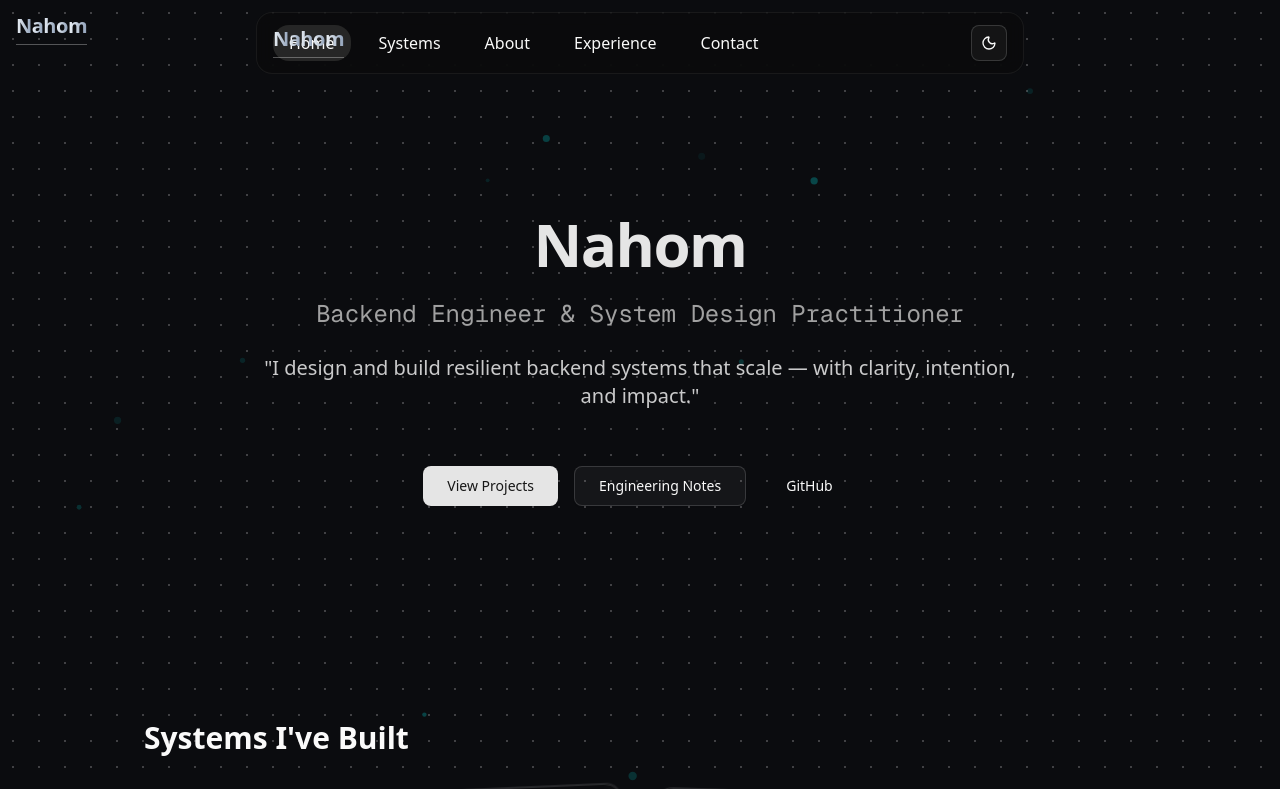
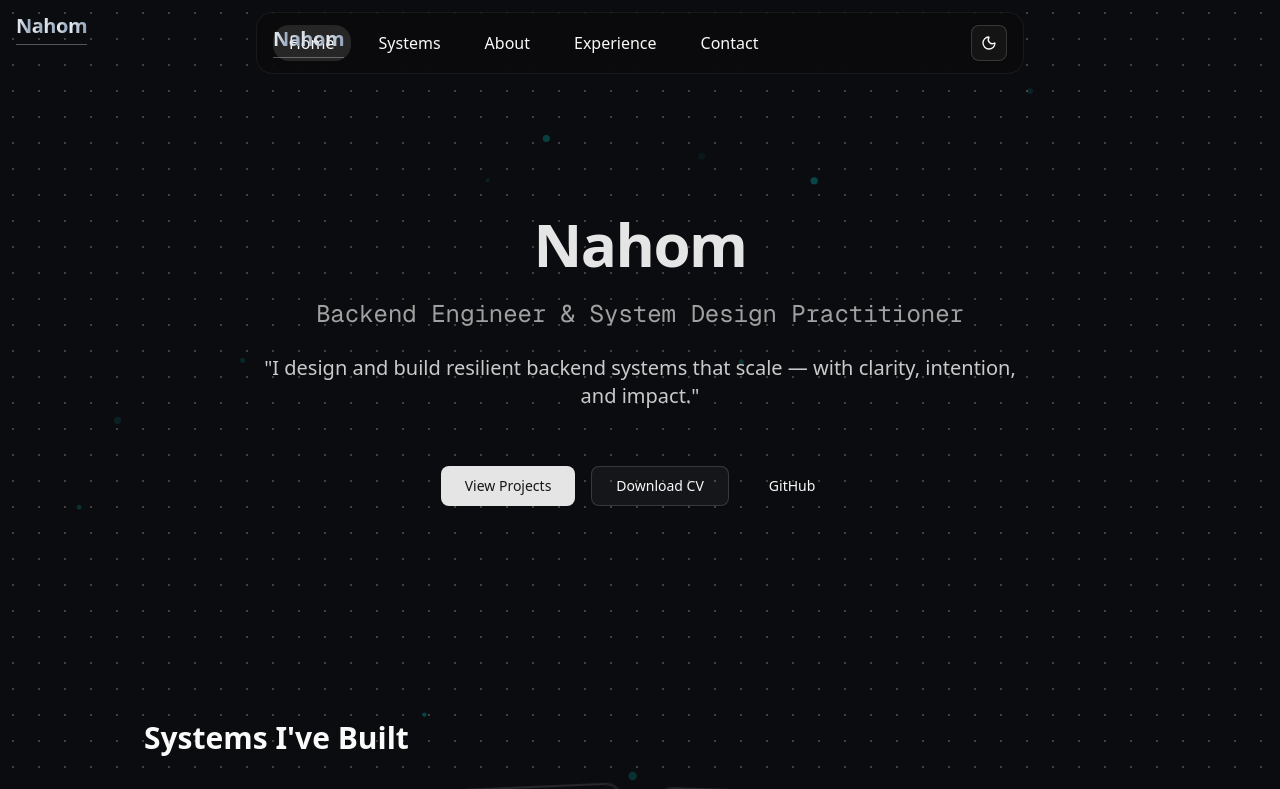
Before and after one commit to nahom-zewdu/my-portfolio, a Next.js app: page / in a window 1280 px wide. Shown: the top 789 px of the page. Built offline with nearby package versions, Linux system fonts and the light colour scheme.

Commit message:
home: replace Engineering Notes CTA with Download CV; fix GitHub CTA to nahom-zewdu

```diff
--- a/src/app/page.tsx
+++ b/src/app/page.tsx
@@ -76,12 +76,12 @@ export default function Home() {
           </motion.div>
           <motion.div variants={fadeInUp}>
             <Button asChild variant="outline" size="lg">
-              <Link href="/notes">Engineering Notes</Link>
+              <a href="/Nahom-Zewdu.pdf" download>Download CV</a>
             </Button>
           </motion.div>
           <motion.div variants={fadeInUp}>
             <Button asChild variant="ghost" size="lg">
-              <a href="https://github.com/nahom" target="_blank" rel="noopener noreferrer">GitHub</a>
+              <a href="https://github.com/nahom-zewdu" target="_blank" rel="noopener noreferrer">GitHub</a>
             </Button>
           </motion.div>
         </motion.div>
```
